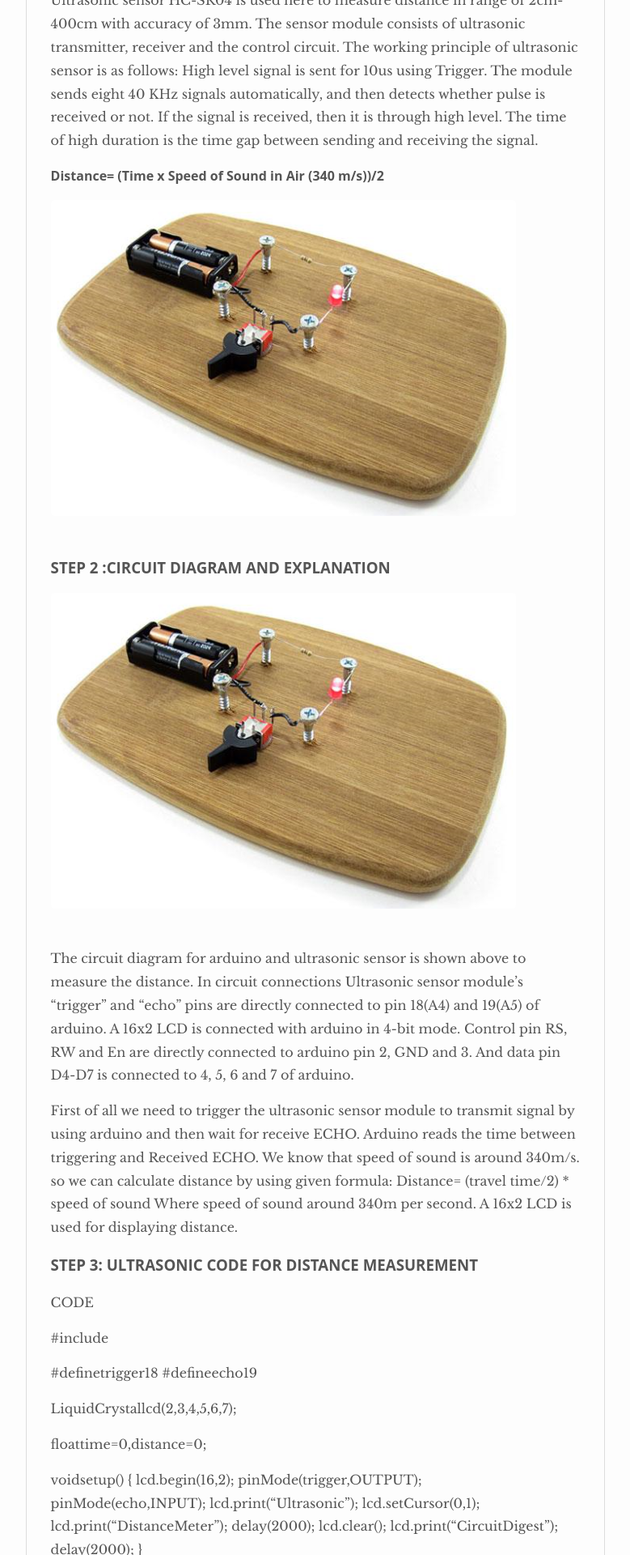
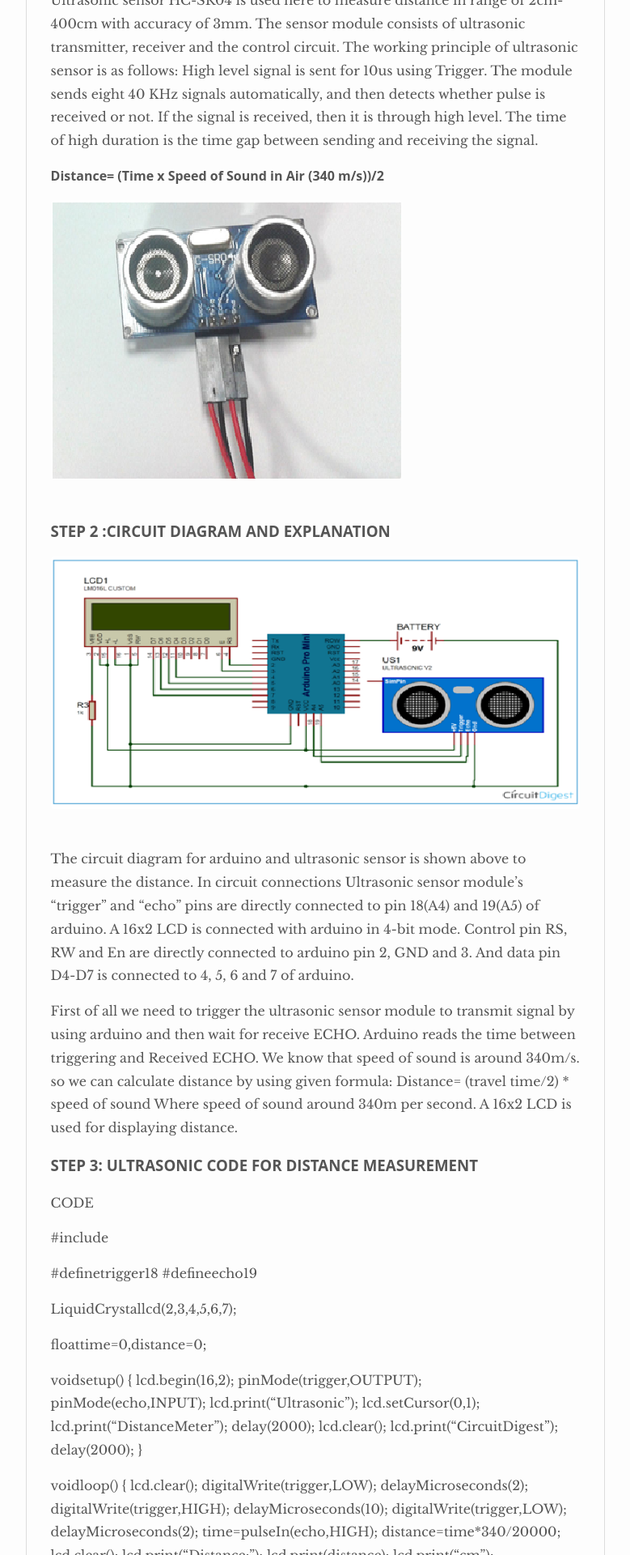
Before and after one commit to yugn27/atel, a Jekyll site: the page built from _posts/2015-02-03-ARDUINO-UNO-PROJECTS.markdown, in a window 1280 px wide. Shown: the part 1082-3002 px from the top of the page at 81% size, without its empty margins (250-1029 px from the left). Built offline with Jekyll 4.4.1, drawn with Linux system fonts in a browser that asks for light colours; nearby versions of some CDN libraries; comment, search, counter and statistics services are not loaded.

Commit message:
Update 2015-02-03-ARDUINO-UNO-PROJECTS.markdown

```diff
--- a/_posts/2015-02-03-ARDUINO-UNO-PROJECTS.markdown
+++ b/_posts/2015-02-03-ARDUINO-UNO-PROJECTS.markdown
@@ -25,11 +25,11 @@ The module sends eight 40 KHz signals automatically, and then detects whether pu
 If the signal is received, then it is through high level. The time of high duration is the time gap between sending and receiving the signal.
 #### Distance= (Time x Speed of Sound in Air (340 m/s))/2
 
-![]({{site.baseurl}}/images/ckt01.png)
+![]({{site.baseurl}}/images/Project/UNO/01.png)
 
 
 ### STEP 2 :CIRCUIT DIAGRAM AND EXPLANATION
-![]({{site.baseurl}}/images/ckt01.png)
+![]({{site.baseurl}}/images/Project/UNO/02.png)
 
 The circuit diagram for arduino and ultrasonic sensor is shown above to measure the distance. In circuit connections Ultrasonic sensor module’s “trigger” and “echo” pins are directly connected to pin 18(A4) and 19(A5) of arduino. A 16x2 LCD is connected with arduino in 4-bit mode. Control pin RS, RW and En are directly connected to arduino pin 2, GND and 3. And data pin D4-D7 is connected to 4, 5, 6 and 7 of arduino.
 
@@ -88,7 +88,7 @@ voidloop()
 
 ### STEP 4 :
 
-![]({{site.baseurl}}/images/ckt01.png)
+![]({{site.baseurl}}/images/Project/UNO/03.png)
 
 
 
@@ -107,15 +107,15 @@ Breadboard
 
 
 ### STEP 2: CIRCUIT DIAGRAM
-![]({{site.baseurl}}/images/ckt01.png)
+![]({{site.baseurl}}/images/Project/UNO/04.png)
 
 
 ### STEP 3: Controlling Relay using LDR with Arduino
-![]({{site.baseurl}}/images/ckt01.png)
+![]({{site.baseurl}}/images/Project/UNO/05.png)
 
 
 Instead of controlling an LED according to the brightness and darkness, we can control our home lights or any electrical equipment. All we have to do is connect a relay module and set the parameter to turn ON and OFF the any AC appliance according to the intensity of the light. If the value falls below 700, which means it Dark, then the relay operates and the lights turns ON. If the value is greater than 700, which means its day or bright, then the relay will not operate and the lights remain OFF. Learn more about relay here and how to connect an AC appliance to relay.
-![]({{site.baseurl}}/images/ckt01.png)
+![]({{site.baseurl}}/images/Project/UNO/06.png)
 
 
 ### STEP 4 :
```
